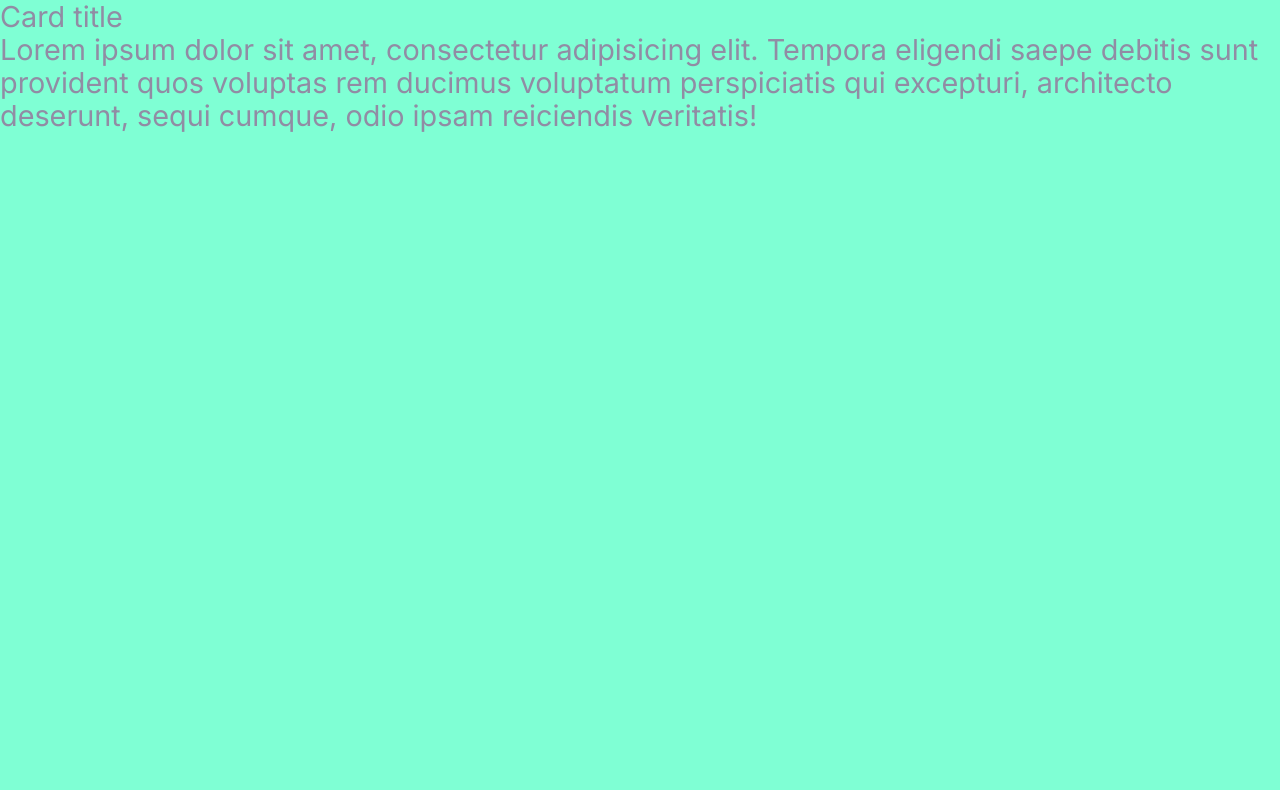
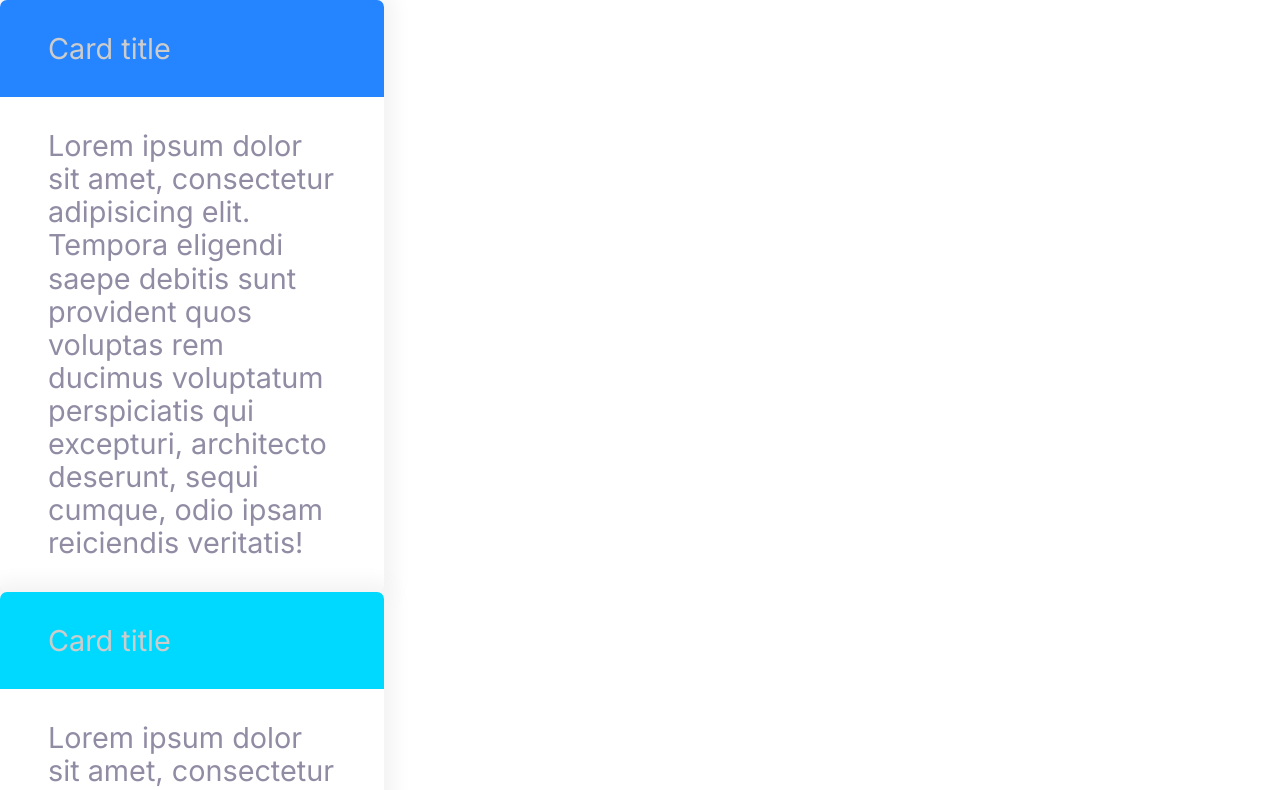
Before and after one commit to ZayetsKatya1/website, a plain HTML site: page index.html in a window 1280 px wide. Shown: the top 790 px of the page. Drawn offline with Linux system fonts and the light colour scheme.

Commit message:
add card

```diff
--- a/css/styles.css
+++ b/css/styles.css
@@ -26,7 +26,7 @@ h1, h2, h3 {
 @media screen and (min-width:1024px){
     body{
         font-size: 1.8rem;
-        background-color: aquamarine;
+
     }
 
 }
@@ -178,3 +178,23 @@ a {
         font-size:1.5rem;
     }
 }
+
+/*cards*/
+.card{
+    border-radius: 7px;
+    box-shadow: 0 0 20px 10px #f3f3f3;
+    overflow: hidden;
+
+}
+.card__header, .card__body{
+    padding: 2rem 3rem;
+}
+.card--primary.card__header{
+    background: var(--color-primary);
+    color: #ccc;
+
+}
+.class--secondary.card__header{
+    background: var(--color-secondary);
+    color: #ccc;
+}
--- a/index.html
+++ b/index.html
@@ -59,12 +59,18 @@
 <div class="input-group">
 <input type="text" class="input" placeholder="Please enter your domain here..">
 <button class="btn btn--accent">Search</button>!-->
+<div style="width: 30%;">
 <div class="card">
-    <header class="card__header">Card title</header>
+    <header class="card__header card--primary">Card title</header>
     <div class="card__body">Lorem ipsum dolor sit amet, consectetur adipisicing elit. Tempora eligendi saepe debitis sunt provident quos voluptas rem ducimus voluptatum perspiciatis qui excepturi, architecto deserunt, sequi cumque, odio ipsam reiciendis veritatis!
     </div>
 </div>
-
+<div class="card">
+    <header class="card__header class--secondary">Card title</header>
+    <div class="card__body">Lorem ipsum dolor sit amet, consectetur adipisicing elit. Tempora eligendi saepe debitis sunt provident quos voluptas rem ducimus voluptatum perspiciatis qui excepturi, architecto deserunt, sequi cumque, odio ipsam reiciendis veritatis!
+    </div>
+</div>
+</div>
 
 
 </div>
```
